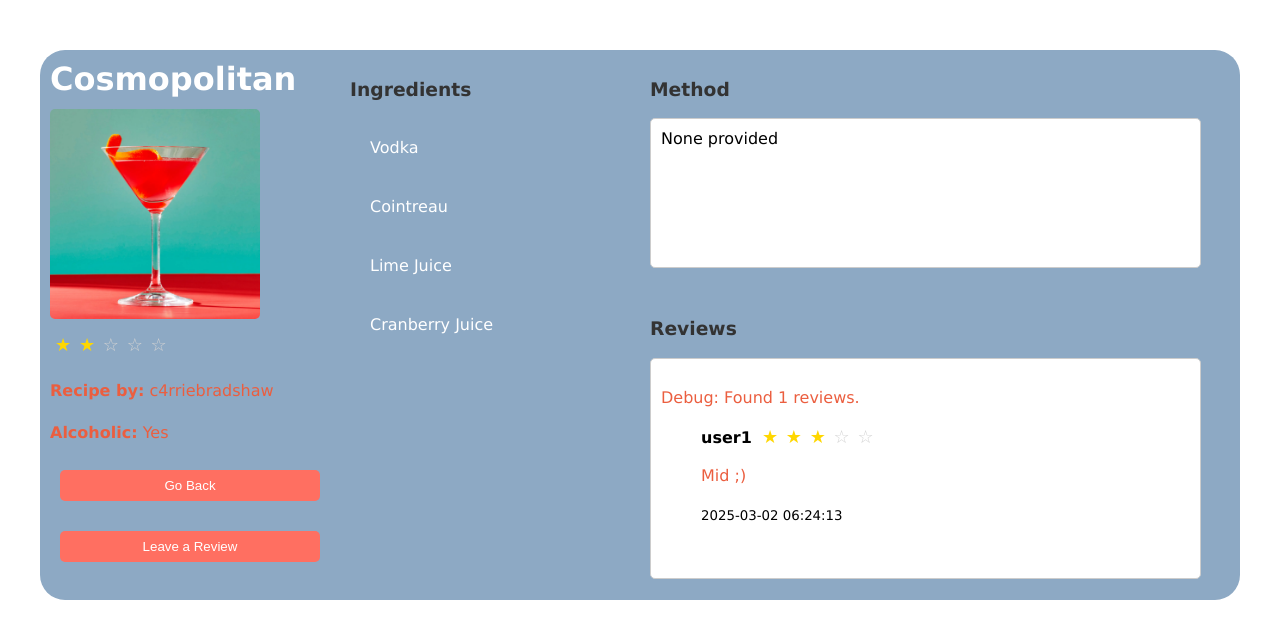
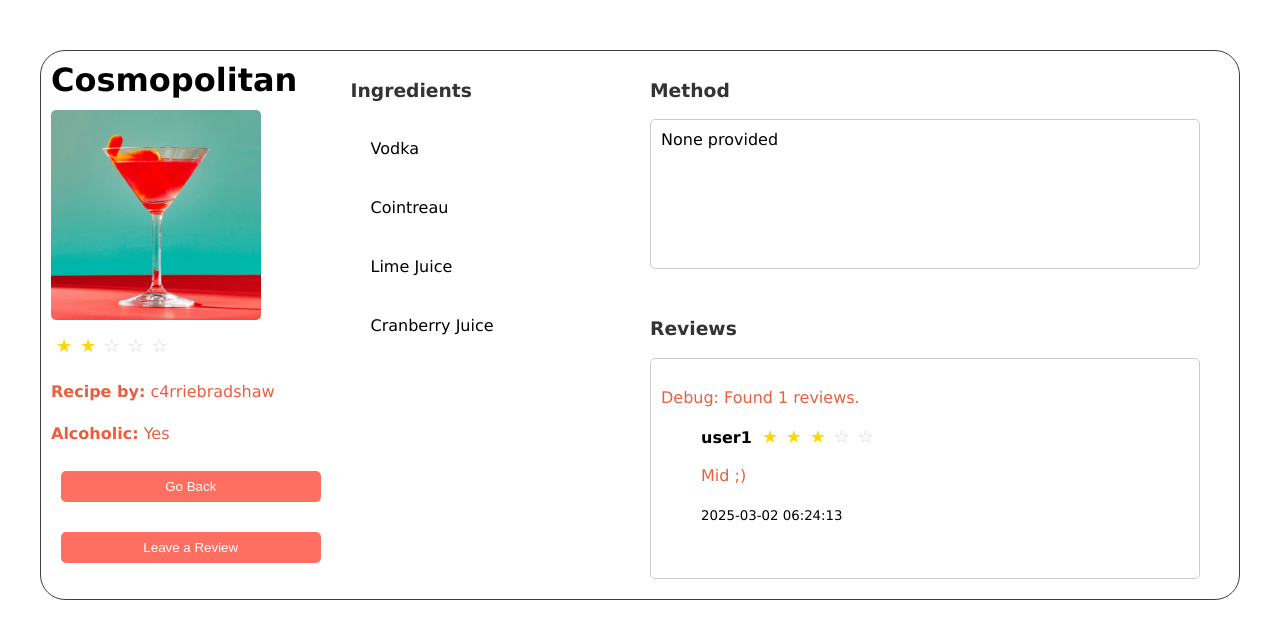
Before and after one commit to cs-ucc-ie/Team-15, a Flask app: page /explore.html?id=1 in a window 1280 px wide. Shown: the part 120-759 px from the top of the page. Run offline with Flask 3, Linux system fonts and the light colour scheme; data comes from the database, SQL or seed files in the repository.

Commit message:
UpdateUi updated to accomodate pantry page. Matching cocktails will now send you to the recipe. Minor changes to the CSS as well mianly text colour.

```diff
--- a/main.py
+++ b/main.py
@@ -256,11 +256,25 @@ def submit_review():
     flash("Review submitted successfully!", "success")
     return redirect(request.referrer)
 
+"""@app.route('/pantry.html', methods=['GET'])
+def pantry():
+    db = get_db()
+    ingredients = db.execute("SELECT * FROM ingredients").fetchall()
+    return render_template("pantry.html", ingredients=ingredients)"""
+
 @app.route('/pantry.html', methods=['GET'])
 def pantry():
     db = get_db()
     ingredients = db.execute("SELECT * FROM ingredients").fetchall()
-    return render_template("pantry.html", ingredients=ingredients)
+
+    matching_cocktails = db.execute("""
+        SELECT DISTINCT c.id, c.name
+        FROM cocktails c
+        JOIN cocktail_ingredients ci ON c.id = ci.cocktail_id
+    """).fetchall()
+
+    return render_template("pantry.html", ingredients=ingredients, matching_cocktails=matching_cocktails)
+
 
 @app.route('/get_cocktails', methods=['POST'])
 def get_cocktails():
--- a/static/script.js
+++ b/static/script.js
@@ -133,8 +133,9 @@ document.addEventListener("DOMContentLoaded", () => {
                 body: JSON.stringify({ ingredients: selectedIngredients.map(ing => ing.id) })
             })
             .then(response => response.json())
-            .then(cocktails => {
-                cocktailList.innerHTML = cocktails.length ? cocktails.map(c => `<li>${c.name}</li>`).join("") : "<li>No matches found</li>";
+            .then(cocktails => {cocktailList.innerHTML = cocktails.length
+                ? cocktails.map(c => `<li><a href="/explore.html?id=${c.id}">${c.name}</a></li>`).join("")
+                : "<li>No matches found</li>";
             });
         }
     }
--- a/static/styles.css
+++ b/static/styles.css
@@ -504,14 +504,14 @@ form {
     margin-top: 50px;
     overflow: hidden;
     position: relative;
-    background-color: #8DA9C4;
+    border: 1px solid  #3b3e42;
 }
 
 /* Recipe Column 1 */
 .recipe-column1 {
     grid-area: A;
     display: flex;
-    color: white;
+    color: black;
     flex-direction: column;
     gap: 10px;
     padding: 10px;
@@ -548,7 +548,7 @@ form {
     align-items: flex-start;
     justify-content: flex-start;
     padding: 10px;
-    color: white;
+    color: black;
 }
 
 .recipe-column2 ul {
@@ -615,6 +615,7 @@ form {
     overflow-y: auto;
     background-color: white;
     color: black;
+    border: 1px solid #ccc;
 }
 
 .modal {
--- a/templates/register.html
+++ b/templates/register.html
@@ -13,7 +13,7 @@
 
     <div class="login-container">
         <div col col1>
-        <h2>Register</h2>
+        <h2>    Register</h2>
         <div class="image-layer">
             <img src="/static/champagne.jpg" alt="champagne glasses" class="form-image-main">
            </div>
```
Also changed, not shown: templates/pantry.html (+9 -1 lines).
